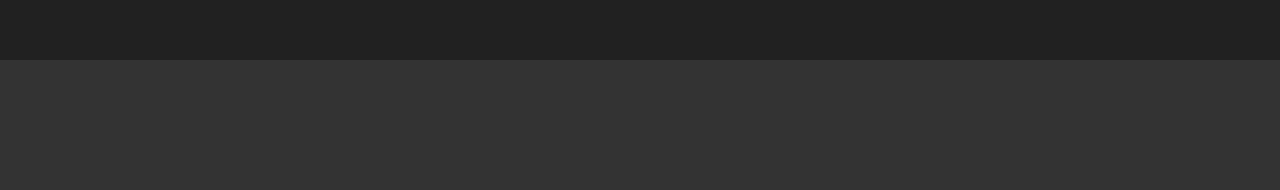
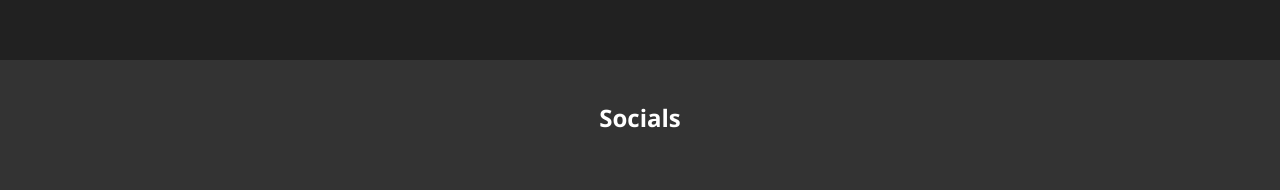
Before and after one commit to JamieVos991/Portfolio-Website, a plain HTML site: page index.html in a window 1280 px wide. Shown: the part 3140-3330 px from the top of the page. Drawn offline with nearby package versions, Linux system fonts and the light colour scheme; a script that the page names is missing.

Commit message:
Css commit

```diff
--- a/index.html
+++ b/index.html
@@ -72,6 +72,8 @@
   </section>
 
   <section class="section section-d" id="section-4">
+    <div class="container">
+      <h1>Socials</h1>
       <ul>
         <li>
           <a href="https://github.com/JamieVos991">
@@ -98,6 +100,7 @@
           </a>
         </li>
       </ul>
+    </div>
   </section>
 
   <a class="gotopbtn" href="#"><i class="fas fa-arrow-up"></i></a>
```
Lines whose indentation alone changed are shown as unchanged.
